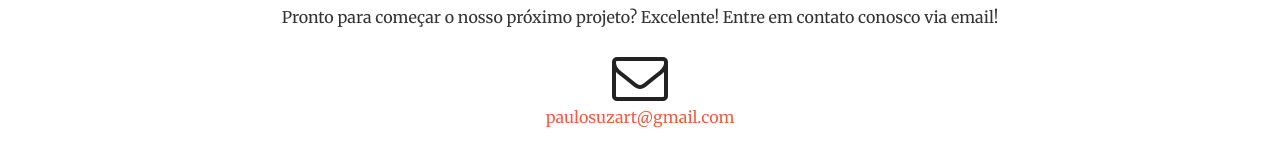
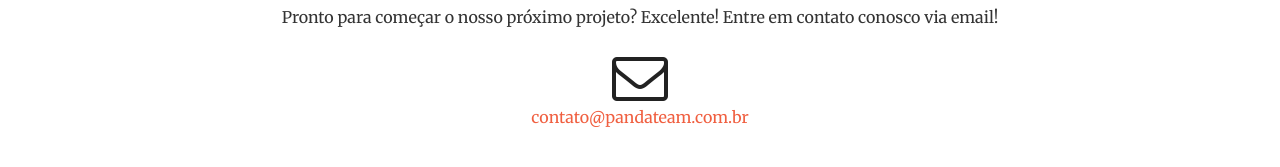
Before and after one commit to panda-team/panda-team.github.io, a Jekyll site: the page built from index.html, in a window 1280 px wide and 900 px high, scrolled down 1521 px. Shown: the part 651-818 px from the top of the window. Built offline with Jekyll 4.4.1, drawn with Linux system fonts in a browser that asks for light colours.

Commit message:
Fixed email

```diff
--- a/_config.yml
+++ b/_config.yml
@@ -1,6 +1,6 @@
 # Site settings
 title: Panda Team
-email: paulosuzart@gmail.com
+email: contato@pandateam.com.br
 description: > # this means to ignore newlines until "baseurl:"
 baseurl: "" # the subpath of your site, e.g. /blog/
 url: "http://www.pandateam.com.br" # the base hostname & protocol for your site
```
